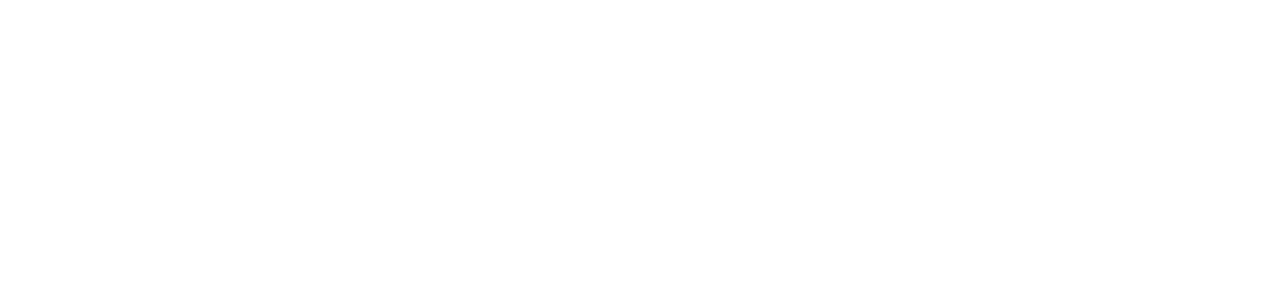
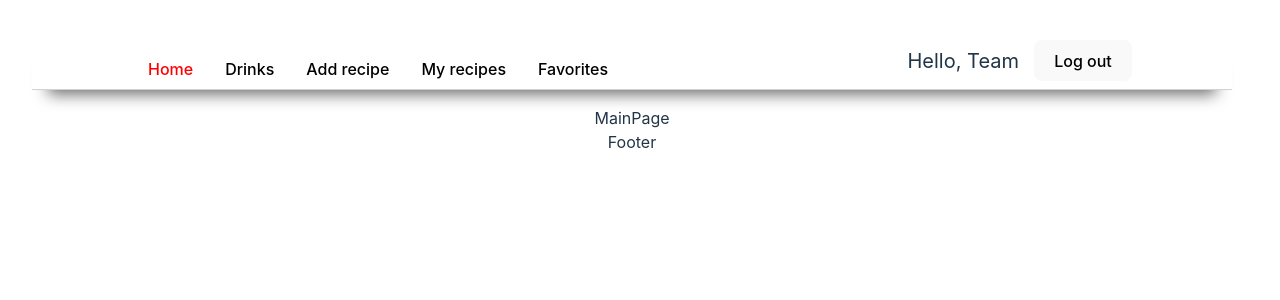
Before and after one commit to DTripleD/project-drink-master, a React (Vite) app: page / in a window 1280 px wide. Before the commit this address had no page. Shown: the top 300 px of the page. Built offline with nearby package versions, Linux system fonts and the light colour scheme.

Commit message:
bugfix routes

```diff
--- a/src/App.jsx
+++ b/src/App.jsx
@@ -14,7 +14,7 @@
   return (
     <>
       <Routes>
-        <Route path="/project-drink-master/" element={<SharedLayout />}>
+        <Route path="/" element={<SharedLayout />}>
           <Route index element={<MainPage />} />
           <Route
             path="main"
@@ -25,35 +25,24 @@
           <Route
             path="drinks"
             element={
-              <PrivateRoute
-                redirectTo="/project-drink-master/drinks"
-                component={<DrinksPage />}
-              />
+              <PrivateRoute redirectTo="/drinks" component={<DrinksPage />} />
             }
           />
           <Route
             path="add"
             element={
-              <PrivateRoute
-                redirectTo="/project-drink-master/add"
-                component={<AddRecipePage />}
-              />
+              <PrivateRoute redirectTo="/add" component={<AddRecipePage />} />
             }
           />
           <Route
             path="my"
-            element={
-              <PrivateRoute
-                redirectTo="/project-drink-master/my"
-                component={<MainPage />}
-              />
-            }
+            element={<PrivateRoute redirectTo="/my" component={<MainPage />} />}
           />
           <Route
             path="favorite"
             element={
               <PrivateRoute
-                redirectTo="/project-drink-master/favorite"
+                redirectTo="/favorite"
                 component={<FavoritePage />}
               />
             }
--- a/src/components/Header/Header.jsx
+++ b/src/components/Header/Header.jsx
@@ -9,19 +9,11 @@
   return (
     <HeaderStyled>
       <nav>
-        <StyledLink to="/project-drink-master">Home</StyledLink>
-        {true && (
-          <StyledLink to="/project-drink-master/drinks">Drinks</StyledLink>
-        )}
-        {true && (
-          <StyledLink to="/project-drink-master/add">Add recipe</StyledLink>
-        )}
-        {true && (
-          <StyledLink to="/project-drink-master/my">My recipes</StyledLink>
-        )}
-        {true && (
-          <StyledLink to="/project-drink-master/favorite">Favorites</StyledLink>
-        )}
+        <StyledLink to="/">Home</StyledLink>
+        {true && <StyledLink to="/drinks">Drinks</StyledLink>}
+        {true && <StyledLink to="/add">Add recipe</StyledLink>}
+        {true && <StyledLink to="/my">My recipes</StyledLink>}
+        {true && <StyledLink to="/favorite">Favorites</StyledLink>}
       </nav>
       {/* {isLoggedIn ? <UserMenu /> : <WelcomePage />} */}
 
--- a/src/pages/WellcomPage/WellcomPage.jsx
+++ b/src/pages/WellcomPage/WellcomPage.jsx
@@ -1,5 +1,5 @@
 const WelcomePage = () => {
-  return <div></div>;
+  return <div>WelcomePage</div>;
 };
 
 export default WelcomePage;
--- a/vite.config.js
+++ b/vite.config.js
@@ -3,6 +3,6 @@
 
 // https://vitejs.dev/config/
 export default defineConfig({
-  base: "/project-drink-master/",
+  // base: "/project-drink-master/",
   plugins: [react()],
 });
```
